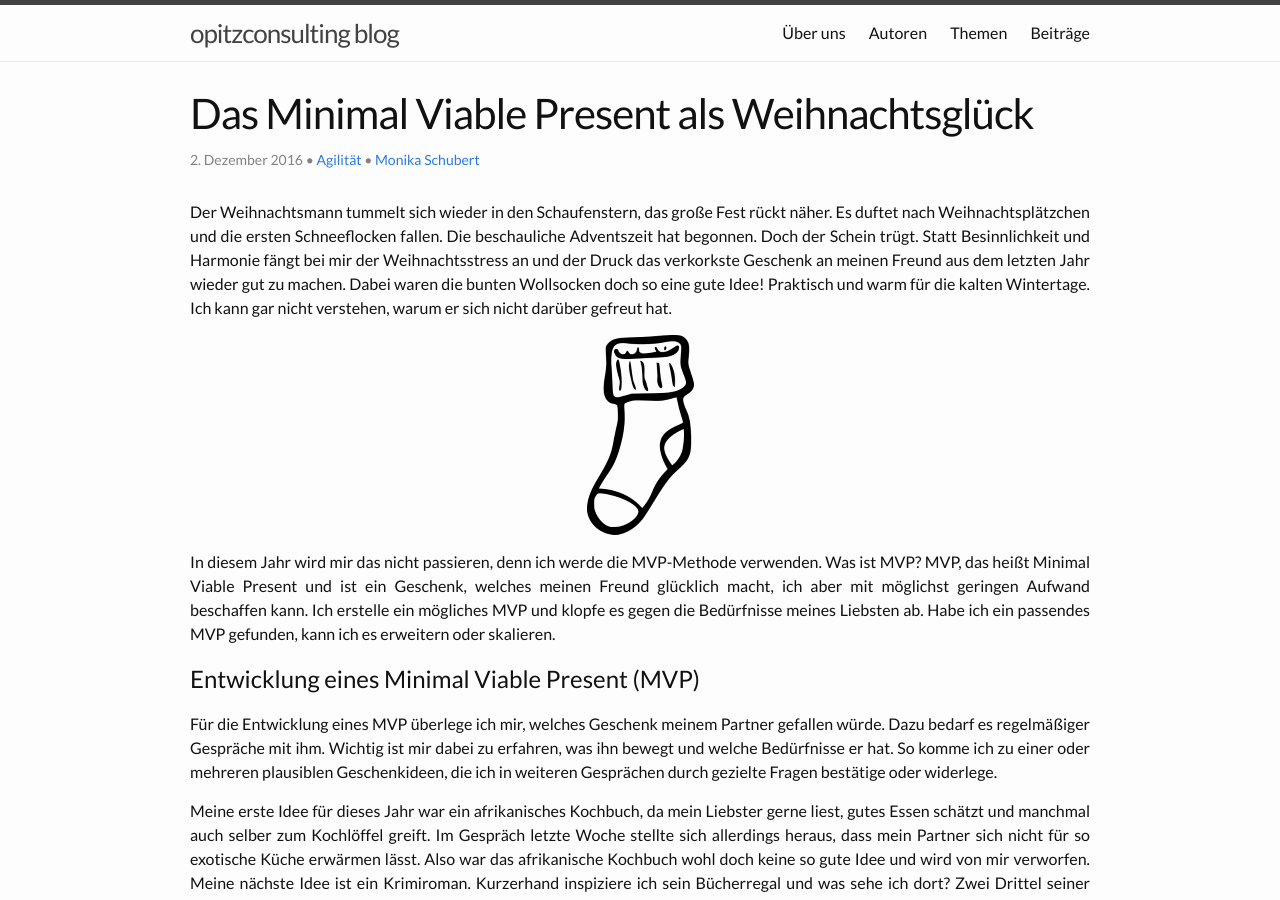
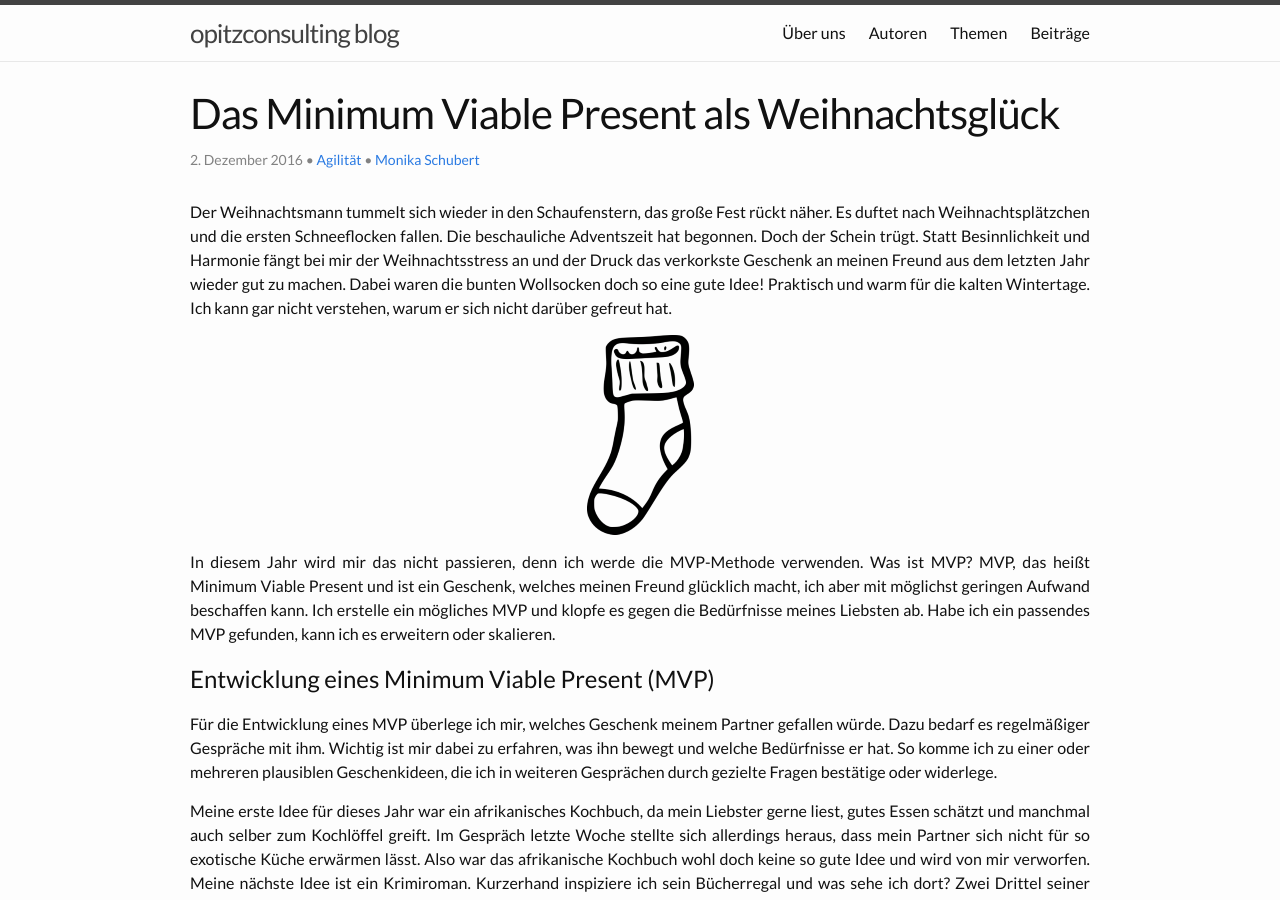
Before and after one commit to opitzconsulting/opitzconsulting.github.io, a Jekyll site: the page built from _posts/2016-12-02-agile-weihnachten.md, in a window 1280 px wide and 900 px high. Built offline with Jekyll 4.4.1, drawn with Linux system fonts in a browser that asks for light colours; nearby versions of some CDN libraries; comment, search, counter and statistics services are not loaded.

Commit message:
renaming nach Rücksprache mit Monika

```diff
--- a/_posts/2016-12-02-agile-weihnachten.md
+++ b/_posts/2016-12-02-agile-weihnachten.md
@@ -1,5 +1,5 @@
 ---
-title:  "Das Minimal Viable Present als Weihnachtsglück"
+title:  "Das Minimum Viable Present als Weihnachtsglück"
 categories: agilitaet
 author: monika.schubert
 ---
@@ -8,9 +8,9 @@ Der Weihnachtsmann tummelt sich wieder in den Schaufenstern, das große Fest rü
 
 ![Die Wollsocke aus dem letzten Jahr](/img/posts/2016-12-02/socke.png)
 
-In diesem Jahr wird mir das nicht passieren, denn ich werde die MVP-Methode verwenden. Was ist MVP? MVP, das heißt Minimal Viable Present und ist ein Geschenk, welches meinen Freund glücklich macht, ich aber mit möglichst geringen Aufwand beschaffen kann. Ich erstelle ein mögliches MVP und klopfe es gegen die Bedürfnisse meines Liebsten ab. Habe ich ein passendes MVP gefunden, kann ich es erweitern oder skalieren.
+In diesem Jahr wird mir das nicht passieren, denn ich werde die MVP-Methode verwenden. Was ist MVP? MVP, das heißt Minimum Viable Present und ist ein Geschenk, welches meinen Freund glücklich macht, ich aber mit möglichst geringen Aufwand beschaffen kann. Ich erstelle ein mögliches MVP und klopfe es gegen die Bedürfnisse meines Liebsten ab. Habe ich ein passendes MVP gefunden, kann ich es erweitern oder skalieren.
 
-# Entwicklung eines Minimal Viable Present (MVP)
+# Entwicklung eines Minimum Viable Present (MVP)
 
 Für die Entwicklung eines MVP überlege ich mir, welches Geschenk meinem Partner gefallen würde. Dazu bedarf es regelmäßiger Gespräche mit ihm. Wichtig ist mir dabei zu erfahren, was ihn bewegt und welche Bedürfnisse er hat. So komme ich zu einer oder mehreren plausiblen Geschenkideen, die ich in weiteren Gesprächen durch gezielte Fragen bestätige oder widerlege.
 
```
